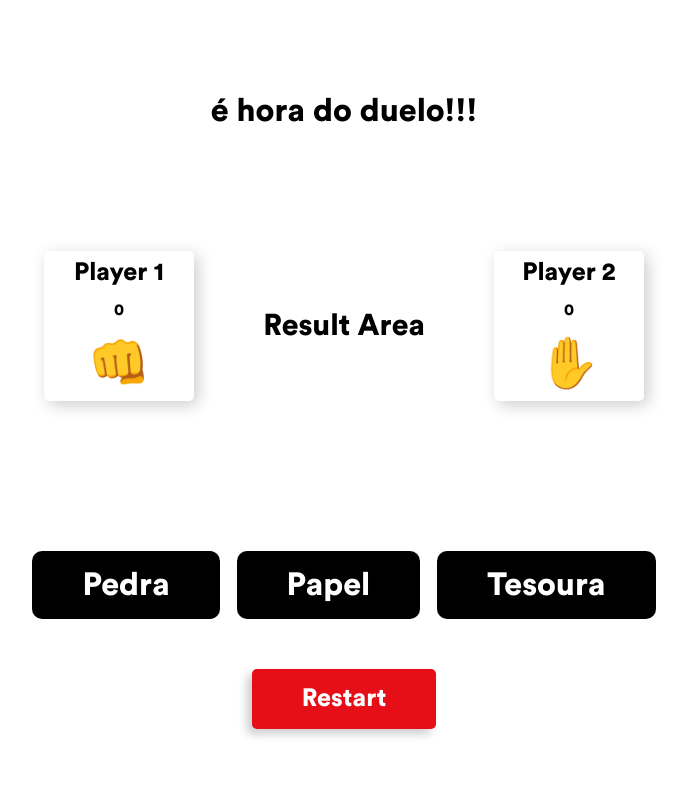
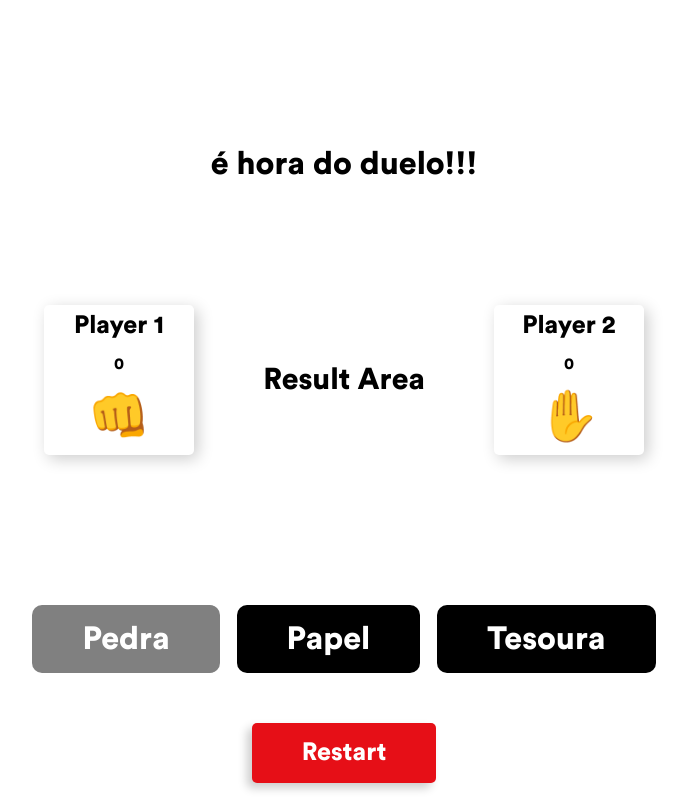
Before and after one commit to louanao/Javascript-_-Rock--Paper--Scissors, a plain HTML site: page index.html in a window 1280 px wide. In both pictures the pointer is over the element "Pedra". Shown: the whole page, without its empty margins (296-983 px from the left). Drawn offline with Linux system fonts and the light colour scheme.

Commit message:
hover sur le bt choice

```diff
--- a/main.css
+++ b/main.css
@@ -8,6 +8,9 @@ body {
   margin: 0;
   font-family: 'Arial';
   font-family: 'CircularBlack', 'sans-serif';
+}
+h1{
+  margin-top: 10%;
 }
 
 .page__container {
@@ -109,3 +112,7 @@ body {
   padding: 15px 50px;
   border-radius: 10px;
 }
+
+.choice-btn:hover {
+  background: gray;
+}
```
